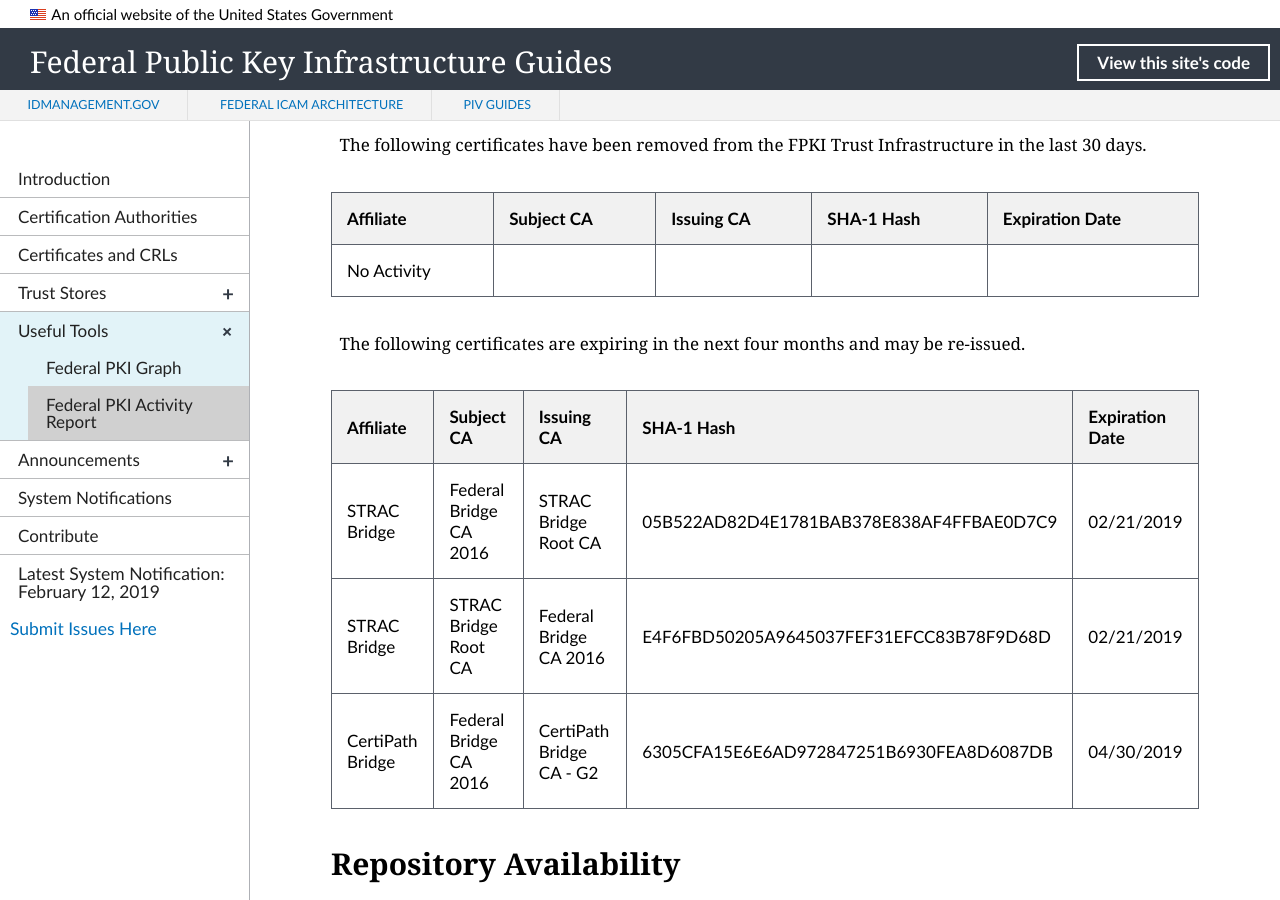
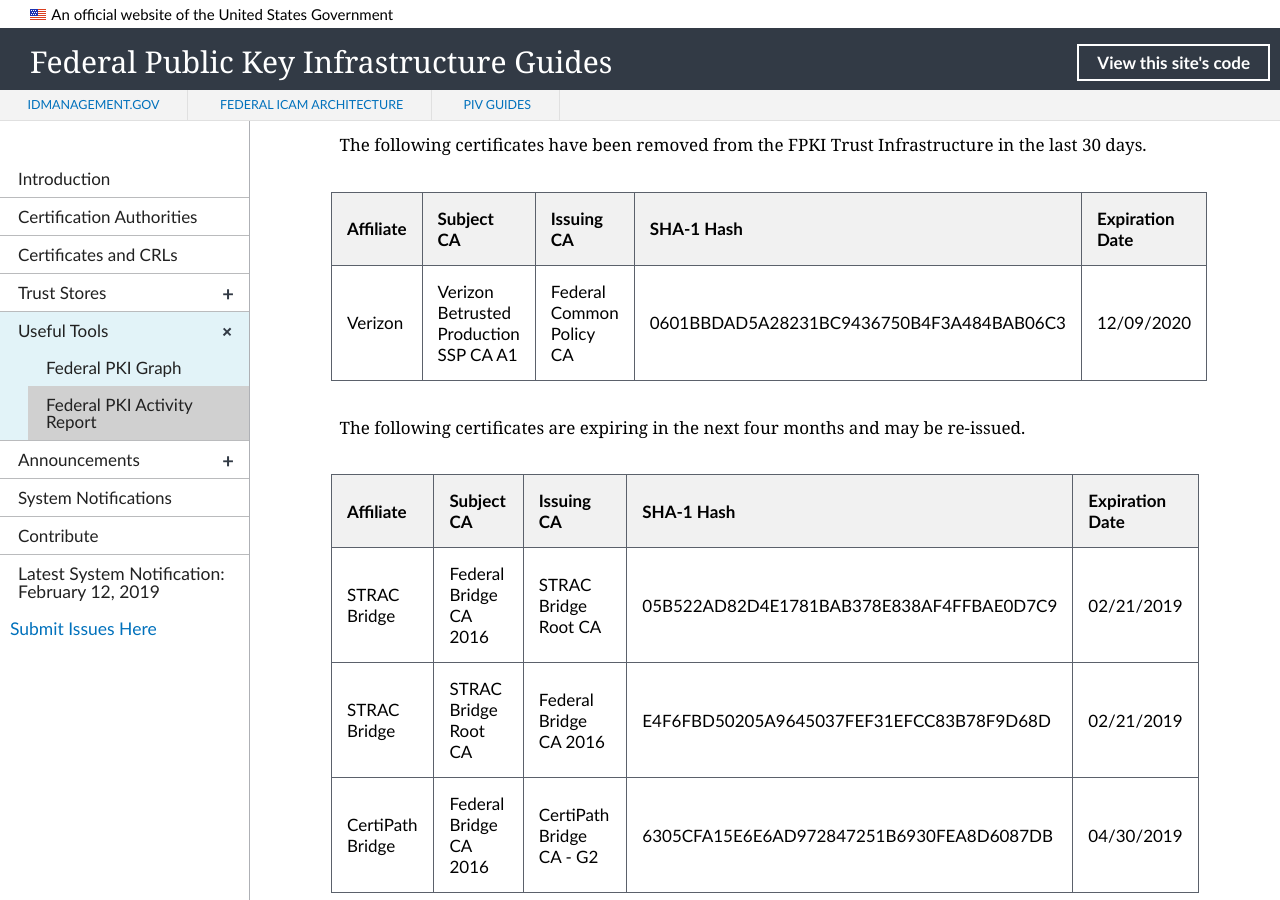
Before and after one commit to GSA/fpki-guides, a Jekyll site: the page built from _tools/03_fpki_activity_report.md, in a window 1280 px wide and 900 px high, scrolled down 1843 px. Built offline with Jekyll 4.4.1, drawn with Linux system fonts in a browser that asks for light colours; nearby versions of some CDN libraries; library files that are not in the unit come from our copies.

Commit message:
Update for Verizon Revocation

```diff
--- a/_tools/03_fpki_activity_report.md
+++ b/_tools/03_fpki_activity_report.md
@@ -36,7 +36,7 @@
 
 | Affiliate | Subject CA | Issuing CA | SHA-1 Hash | Expiration Date |
 | --------- | ---------- | ---------- | ------ | ------ |
-| No Activity | | | | |
+| Verizon | Verizon Betrusted Production SSP CA A1 | Federal Common Policy CA | 0601BBDAD5A28231BC9436750B4F3A484BAB06C3 | 12/09/2020 |
 
 The following certificates are expiring in the next four months and may be re-issued.
 
```
